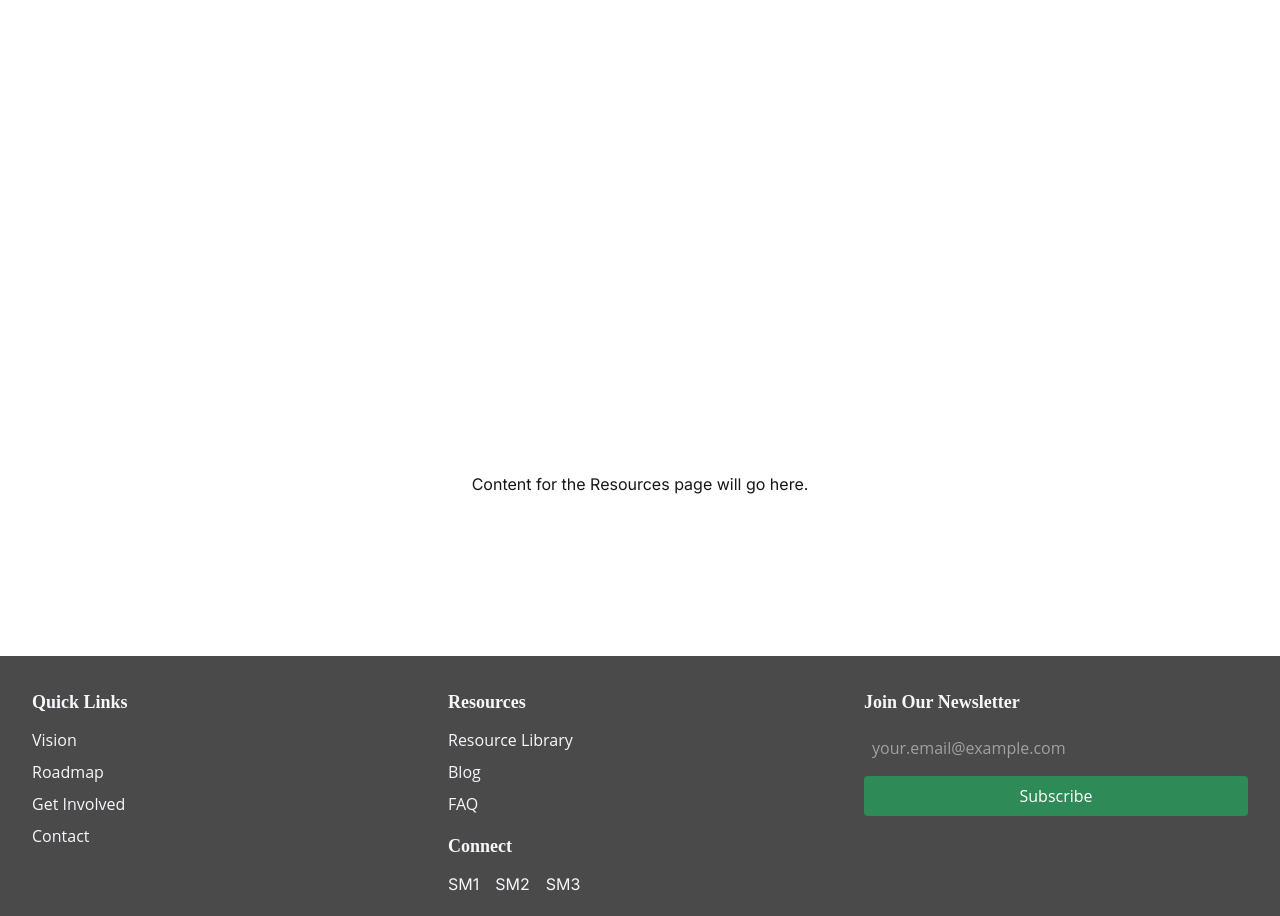
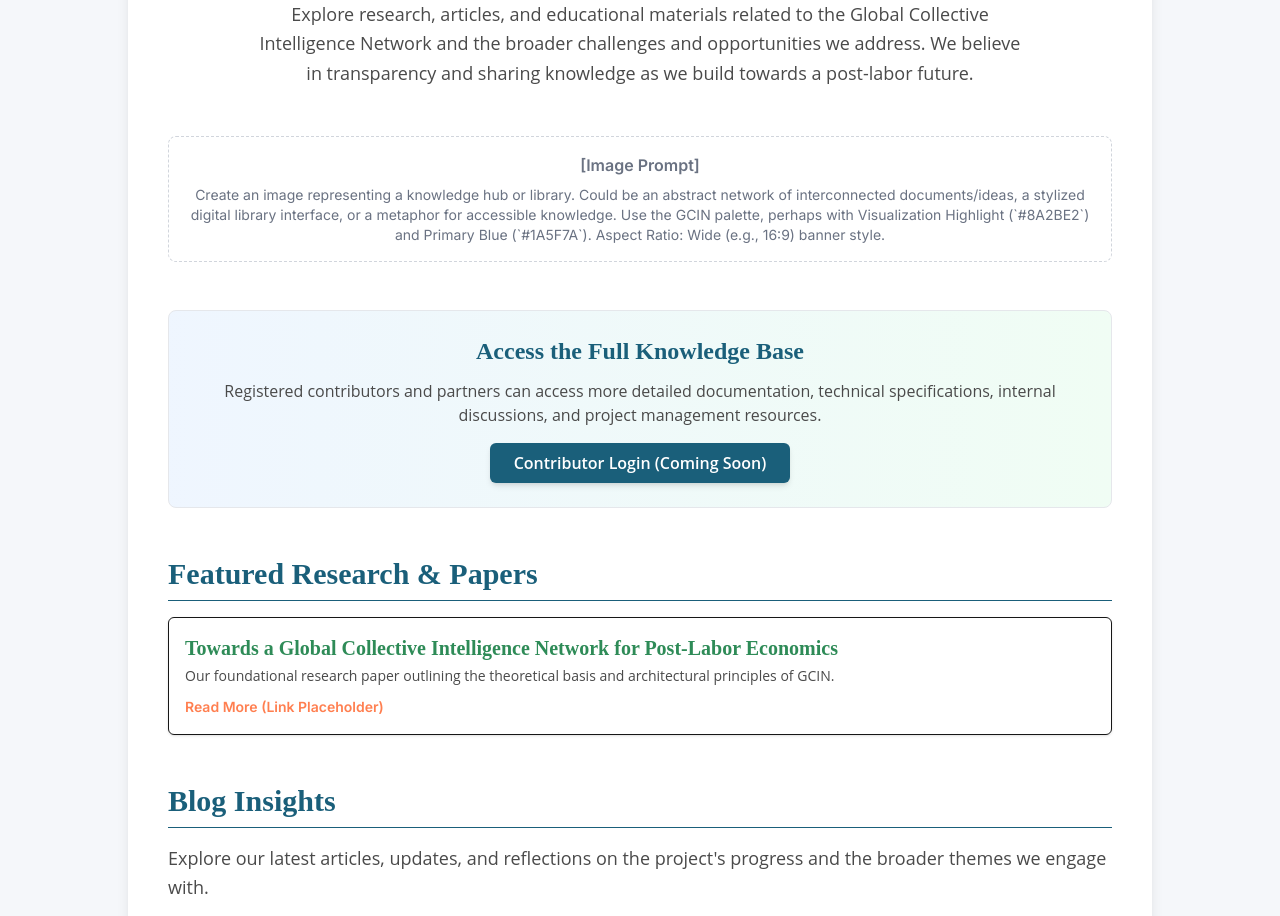
Before and after one commit to dpodeweltz/gcin-website, a Next.js app: page /resources in a window 1280 px wide. Shown: the part 280-1196 px from the top of the page. Built offline with nearby package versions, Linux system fonts and the light colour scheme.

Commit message:
feat: Create and populate Resources page

```diff
--- a/src/app/resources/page.tsx
+++ b/src/app/resources/page.tsx
@@ -1,9 +1,135 @@
 // src/app/resources/page.tsx
-export default function GetInvolvedPage() {
-    return (
-      <main className="flex min-h-screen flex-col items-center justify-between p-24">
-        <h1 className="text-4xl font-bold">Resources Page</h1>
-        <p>Content for the Resources page will go here.</p>
-      </main>
-    );
-  }
+import Image from 'next/image'; // Import if using Image for placeholders/icons
+import Link from 'next/link';   // Import for links
+
+// Placeholder data - replace with actual fetched data later
+const featuredResearch = [
+  { title: "Towards a Global Collective Intelligence Network for Post-Labor Economics", href: "#", description: "Our foundational research paper outlining the theoretical basis and architectural principles of GCIN." },
+  // Add more public papers/summaries here
+];
+
+const recommendedReading = [
+    { title: "The Second Machine Age", author: "Erik Brynjolfsson & Andrew McAfee", category: "Post-Labor Economics" },
+    { title: "The Alignment Problem", author: "Brian Christian", category: "AI Governance" },
+    { title: "Governing the Commons", author: "Elinor Ostrom", category: "Decentralized Governance" },
+    { title: "Thinking in Systems", author: "Donella Meadows", category: "Complex Systems" },
+    { title: "Envisioning Information", author: "Edward Tufte", category: "Visualization" },
+    { title: "Drawdown", author: "Paul Hawken (Editor)", category: "Climate Action" },
+    // Add a few more key Priority 1 books if desired
+];
+
+export default function ResourcesPage() {
+  return (
+    <main className="flex min-h-screen flex-col items-center p-8 md:p-16 lg:p-24 bg-[#F5F7FA]"> {/* Light background */}
+      <div className="container mx-auto max-w-5xl bg-white p-6 md:p-10 rounded-lg shadow-lg">
+
+        {/* Page Title */}
+        <h1 className="text-4xl md:text-5xl font-bold font-['Montserrat'] text-[#1A5F7A] mb-6 text-center">
+          Resources & Knowledge Hub
+        </h1>
+
+        {/* Introduction */}
+        <p className="text-lg text-[#4A4A4A] font-['Open_Sans'] mb-12 leading-relaxed text-center max-w-3xl mx-auto">
+          Explore research, articles, and educational materials related to the Global Collective Intelligence Network and the broader challenges and opportunities we address. We believe in transparency and sharing knowledge as we build towards a post-labor future.
+        </p>
+
+        {/* --- Visualization/Image Placeholder --- */}
+        <div className="my-10 p-4 border border-dashed border-gray-300 rounded-lg text-center text-gray-500">
+          <p className="font-semibold mb-2">[Image Prompt]</p>
+          <p className="text-sm">
+            Create an image representing a knowledge hub or library. Could be an abstract network of interconnected documents/ideas, a stylized digital library interface, or a metaphor for accessible knowledge. Use the GCIN palette, perhaps with Visualization Highlight (`#8A2BE2`) and Primary Blue (`#1A5F7A`). Aspect Ratio: Wide (e.g., 16:9) banner style.
+          </p>
+          {/* <div className="aspect-video bg-gray-200 rounded mt-4"></div> */}
+        </div>
+        {/* --- End Placeholder --- */}
+
+        {/* Login Callout Section */}
+        <div className="bg-gradient-to-r from-blue-50 to-green-50 p-6 rounded-lg border border-gray-200 my-12 text-center">
+           <h2 className="text-2xl font-semibold font-['Montserrat'] text-[#1A5F7A] mb-3">Access the Full Knowledge Base</h2>
+           <p className="font-['Open_Sans'] text-[#4A4A4A] mb-4">
+             Registered contributors and partners can access more detailed documentation, technical specifications, internal discussions, and project management resources.
+           </p>
+           {/* Link to future login page */}
+           <Link href="#" className="inline-block px-6 py-2 bg-[#1A5F7A] text-white font-semibold rounded-md hover:bg-opacity-80 transition-colors font-['Open_Sans'] shadow-md">
+             Contributor Login (Coming Soon)
+           </Link>
+        </div>
+
+
+        {/* Resource Categories */}
+        <div className="space-y-12 mt-12">
+
+          {/* Featured Research Section */}
+          <section>
+            <h2 className="text-3xl font-semibold font-['Montserrat'] text-[#1A5F7A] mb-4 border-b pb-2">
+              Featured Research & Papers
+            </h2>
+            <div className="space-y-4">
+              {featuredResearch.map((item, index) => (
+                <div key={index} className="p-4 border rounded-md shadow-sm hover:shadow-md transition-shadow">
+                  <h3 className="text-xl font-semibold font-['Montserrat'] text-[#2E8B57] mb-1">{item.title}</h3>
+                  <p className="text-sm font-['Open_Sans'] text-[#4A4A4A] mb-2">{item.description}</p>
+                  <Link href={item.href} className="text-sm font-semibold text-[#FF7F50] hover:underline">Read More (Link Placeholder)</Link>
+                </div>
+              ))}
+              {/* Add link to a potential /research page if many papers */}
+            </div>
+          </section>
+
+          {/* Blog Insights Section */}
+          <section>
+            <h2 className="text-3xl font-semibold font-['Montserrat'] text-[#1A5F7A] mb-4 border-b pb-2">
+              Blog Insights
+            </h2>
+             <p className="text-lg text-[#4A4A4A] font-['Open_Sans'] mb-4 leading-relaxed">
+               Explore our latest articles, updates, and reflections on the project&apos;s progress and the broader themes we engage with.
+             </p>
+             {/* Link to main blog page */}
+             <Link href="/blog" className="inline-block px-6 py-2 bg-[#2E8B57] text-white font-semibold rounded-md hover:bg-opacity-80 transition-colors font-['Open_Sans'] shadow-md">
+                Visit the Blog
+             </Link>
+          </section>
+
+           {/* Recommended Reading Section */}
+          <section>
+            <h2 className="text-3xl font-semibold font-['Montserrat'] text-[#1A5F7A] mb-4 border-b pb-2">
+              Recommended Reading
+            </h2>
+             <p className="text-lg text-[#4A4A4A] font-['Open_Sans'] mb-6 leading-relaxed">
+               Foundational and cutting-edge works relevant to the concepts behind GCIN. (Based on Priority 1 selections from our internal list).
+             </p>
+            <div className="grid grid-cols-1 sm:grid-cols-2 lg:grid-cols-3 gap-4">
+              {recommendedReading.map((book, index) => (
+                <div key={index} className="p-4 border rounded-md shadow-sm text-sm">
+                  <h4 className="font-semibold font-['Montserrat'] text-[#1A5F7A]">{book.title}</h4>
+                  <p className="font-['Open_Sans'] text-gray-600">by {book.author}</p>
+                  <p className="font-['Open_Sans'] text-gray-500 text-xs mt-1">({book.category})</p>
+                </div>
+              ))}
+            </div>
+             {/* Add link to a potential full /reading-list page */}
+             <div className="mt-6 text-center">
+                 <Link href="#" className="text-sm font-semibold text-[#FF7F50] hover:underline">View Full Curated List (Coming Soon)</Link>
+             </div>
+          </section>
+
+          {/* Placeholders for Future Sections */}
+          <section>
+              <h2 className="text-3xl font-semibold font-['Montserrat'] text-[#1A5F7A] mb-4 border-b pb-2 opacity-50">
+                Case Studies (Coming Soon)
+              </h2>
+              <p className="italic text-gray-500 font-['Open_Sans']">Detailed examples from our pilot projects will be shared here as they become available.</p>
+          </section>
+           <section>
+              <h2 className="text-3xl font-semibold font-['Montserrat'] text-[#1A5F7A] mb-4 border-b pb-2 opacity-50">
+                Tutorials & Guides (Coming Soon)
+              </h2>
+              <p className="italic text-gray-500 font-['Open_Sans']">Resources for contributors and users on how to utilize GCIN tools and platforms will be added here.</p>
+          </section>
+
+        </div>
+
+      </div>
+    </main>
+  );
+}
```
